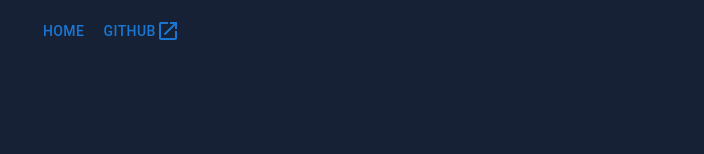
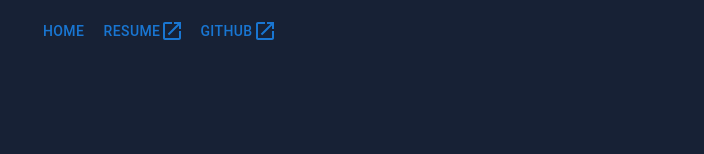
Before and after one commit to kara4600/kararizzardi.com-js, a React app: page / in a window 1280 px wide. Shown: the top 154 px of the page, without its empty margins (166-870 px from the left). Built offline with nearby package versions, Linux system fonts and the light colour scheme.

Commit message:
Add hyperlink to resume

```diff
--- a/src/components/Header.js
+++ b/src/components/Header.js
@@ -11,6 +11,12 @@ const Header = () => {
         <Link to="/">
           <Button>Home</Button>
         </Link>
+        <Link
+          to="https://github.com/kara4600/kararizzardi.com/blob/b05ac5e7ccb6ae5d0e0017455396f74b04ce47b6/Kara_Rizzardi_Resume.pdf"
+          target={'_blank'}
+        >
+          <Button>Resume{<LaunchIcon />}</Button>
+        </Link>
         <Link to="https://github.com/kara4600/portfolio" target={'_blank'}>
           <Button>Github {<LaunchIcon />}</Button>
         </Link>
```
